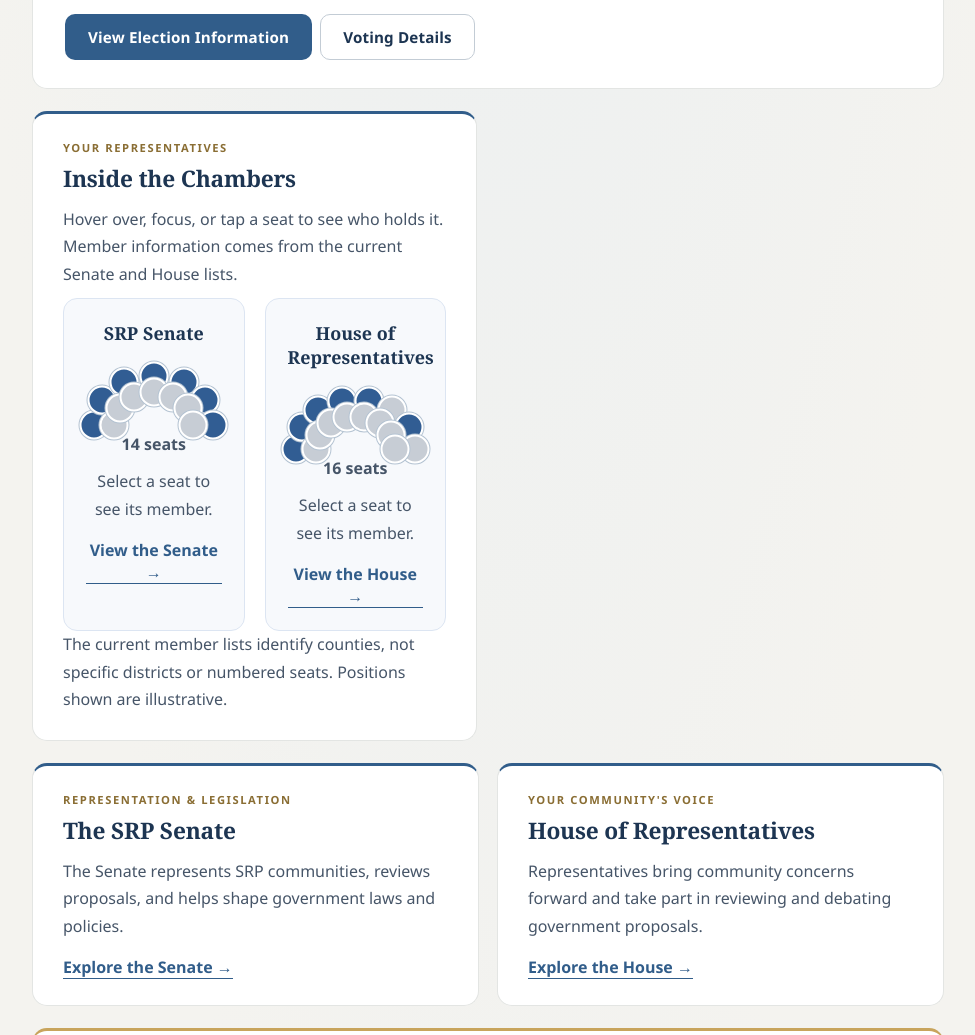
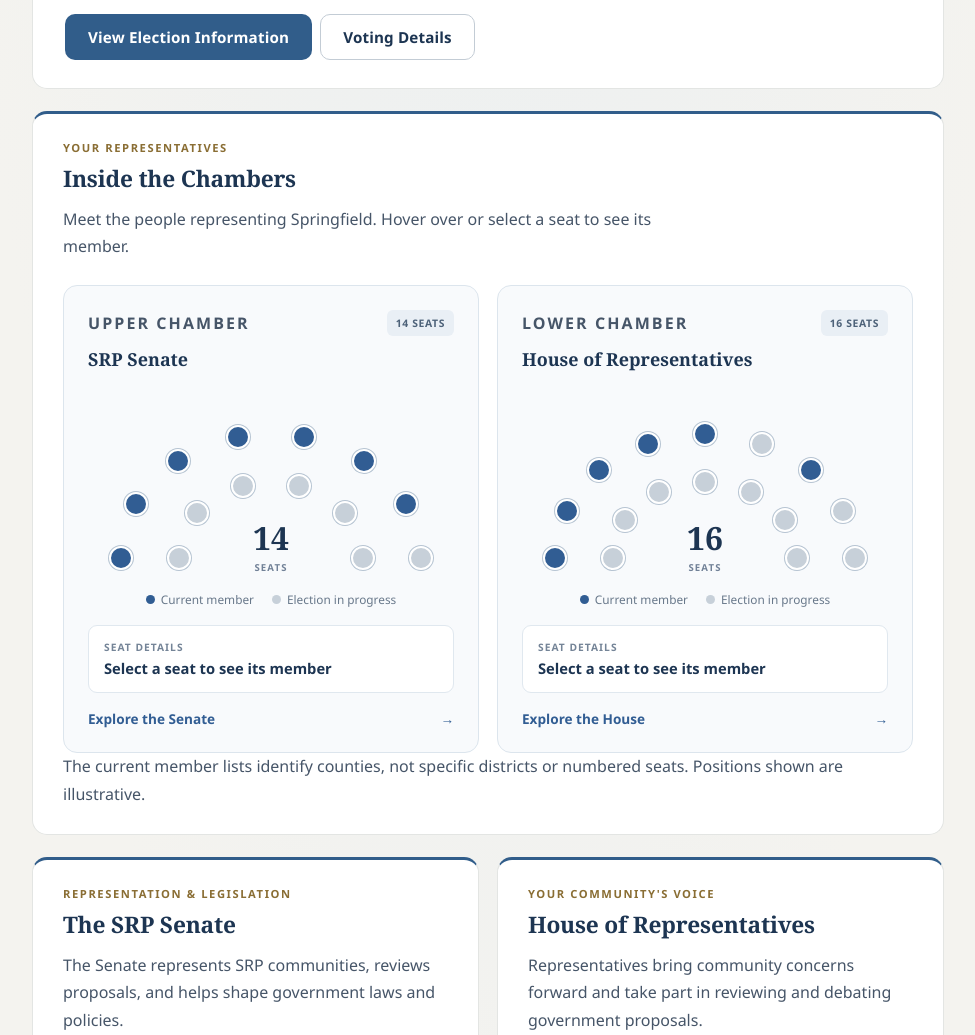
Before and after one commit to bowser78953/votingsrp, a plain HTML site: page index.html in a window 1280 px wide. Shown: the part 1783-2818 px from the top of the page, without its empty margins (152-1127 px from the left). Drawn offline with Linux system fonts and the light colour scheme.

Commit message:
Redesign homepage chamber diagrams
Co-authored-by: Copilot <223556219+Copilot@users.noreply.github.com>

```diff
--- a/app.js
+++ b/app.js
@@ -125,10 +125,10 @@ const usesCountyMap = (race, index = 0) => /^(county|counties|districts|big|2|tw
       const holder = (separator >= 0 ? text.slice(separator + 1) : text).trim();
       return { area, holder: /^(enrol+ment in progress|election in progress|vacant|n\/a)$/i.test(holder) ? "" : holder };
     }).filter(entry => entry.area || entry.holder);
-    const rows = seatCount === 14 ? [7, 7] : [8, 8];
+    const rows = seatCount === 14 ? [8, 6] : [9, 7];
     let index = 0;
     rows.forEach((count, row) => {
-      const radius = row === 0 ? 44 : 29;
+      const radius = row === 0 ? 44 : 27;
       for (let position = 0; position < count; position++, index++) {
         const member = entries[index];
         const description = member
@@ -141,7 +141,14 @@ const usesCountyMap = (race, index = 0) => /^(county|counties|districts|big|2|tw
         seat.style.left = (50 + radius * Math.cos(angle)) + "%";
         seat.style.top = (91 - radius * 1.65 * Math.sin(angle)) + "%";
         seat.setAttribute("aria-label", description);
-        const show = () => { details.textContent = description; };
+        const show = () => {
+          root.querySelectorAll(".chamber-seat").forEach(item => item.classList.toggle("selected", item === seat));
+          const label = document.createElement("span");
+          label.textContent = member && member.area ? member.area.toUpperCase() : "SEAT DETAILS";
+          const name = document.createElement("strong");
+          name.textContent = member && member.holder ? member.holder : "Election in progress";
+          details.replaceChildren(label, name);
+        };
         seat.addEventListener("mouseenter", show);
         seat.addEventListener("focus", show);
         seat.addEventListener("click", show);
--- a/index.html
+++ b/index.html
@@ -43,21 +43,21 @@
   <section class="card home-chambers" aria-labelledby="home-chambers-heading">
     <p class="home-eyebrow">YOUR REPRESENTATIVES</p>
     <h2 id="home-chambers-heading">Inside the Chambers</h2>
-    <p>Hover over, focus, or tap a seat to see who holds it. Member information comes from the current Senate and House lists.</p>
+    <p class="chambers-intro">Meet the people representing Springfield. Hover over or select a seat to see its member.</p>
     <div class="chamber-grid">
       <article class="chamber" aria-labelledby="senate-seats-heading">
-        <h3 id="senate-seats-heading">SRP Senate</h3>
-        <div id="senateSeats" class="chamber-seats"></div>
-        <p class="chamber-count">14 seats</p>
-        <p id="senateSeatDetails" class="chamber-details" aria-live="polite">Select a seat to see its member.</p>
-        <a class="more" href="senate.html">View the Senate &rarr;</a>
+        <div class="chamber-heading"><div><p class="chamber-kicker">UPPER CHAMBER</p><h3 id="senate-seats-heading">SRP Senate</h3></div><span class="chamber-badge">14 SEATS</span></div>
+        <div class="chamber-visual"><div id="senateSeats" class="chamber-seats"></div><div class="chamber-count"><strong>14</strong><span>SEATS</span></div></div>
+        <div class="chamber-legend"><span><i class="occupied"></i>Current member</span><span><i class="unfilled"></i>Election in progress</span></div>
+        <div id="senateSeatDetails" class="chamber-details" aria-live="polite"><span>SEAT DETAILS</span><strong>Select a seat to see its member</strong></div>
+        <a class="chamber-link" href="senate.html">Explore the Senate <span aria-hidden="true">&rarr;</span></a>
       </article>
       <article class="chamber" aria-labelledby="house-seats-heading">
-        <h3 id="house-seats-heading">House of Representatives</h3>
-        <div id="houseSeats" class="chamber-seats"></div>
-        <p class="chamber-count">16 seats</p>
-        <p id="houseSeatDetails" class="chamber-details" aria-live="polite">Select a seat to see its member.</p>
-        <a class="more" href="house.html">View the House &rarr;</a>
+        <div class="chamber-heading"><div><p class="chamber-kicker">LOWER CHAMBER</p><h3 id="house-seats-heading">House of Representatives</h3></div><span class="chamber-badge">16 SEATS</span></div>
+        <div class="chamber-visual"><div id="houseSeats" class="chamber-seats"></div><div class="chamber-count"><strong>16</strong><span>SEATS</span></div></div>
+        <div class="chamber-legend"><span><i class="occupied"></i>Current member</span><span><i class="unfilled"></i>Election in progress</span></div>
+        <div id="houseSeatDetails" class="chamber-details" aria-live="polite"><span>SEAT DETAILS</span><strong>Select a seat to see its member</strong></div>
+        <a class="chamber-link" href="house.html">Explore the House <span aria-hidden="true">&rarr;</span></a>
       </article>
     </div>
     <p class="chamber-note">The current member lists identify counties, not specific districts or numbered seats. Positions shown are illustrative.</p>
--- a/style.css
+++ b/style.css
@@ -25,18 +25,34 @@ table.admins td, table.admins th { text-align:left; padding:8px; border-bottom:1
 .campaign-admin-row { display:flex; flex-wrap:wrap; align-items:center; gap:8px; padding:10px 0; border-bottom:1px solid #dce5f2; }
 .campaign-admin-row strong { margin-right:auto; }
 @media (max-width:500px) { .campaign-card { flex-direction:column; } .campaign-photo { width:80px; height:80px; } }
-.chamber-grid { display:grid; grid-template-columns:repeat(2,minmax(0,1fr)); gap:20px; }
-.chamber { min-width:0; padding:22px; background:#f7f9fc; border:1px solid #dce5f2; border-radius:14px; text-align:center; }
-.chamber h3 { margin:0; }
-.chamber-seats { position:relative; width:100%; max-width:360px; aspect-ratio:2 / 1; margin:18px auto 0; }
-.chamber-seat { position:absolute; width:clamp(18px, 5vw, 29px); aspect-ratio:1; transform:translate(-50%,-50%); border:2px solid #fff; border-radius:50%; cursor:pointer; box-shadow:0 0 0 1px #b4c3d2; }
-.chamber-seat.occupied { background:#315d93; }
-.chamber-seat.unfilled { background:#c7cdd5; }
-.chamber-seat:hover,.chamber-seat:focus-visible { transform:translate(-50%,-50%) scale(1.2); }
-.chamber-count { margin:0; color:var(--navy); font-size:1.15rem; font-weight:700; }
-.chamber-details { min-height:2.8em; margin:10px 0; color:#536984; overflow-wrap:anywhere; }
-.chamber-note { color:#647286; font-size:.9rem; margin-bottom:0; }
-@media (max-width:700px) { .chamber-grid { grid-template-columns:1fr; } }
+.home-chambers { grid-column:1 / -1; }
+.chambers-intro { max-width:620px; color:#607083; }
+.chamber-grid { display:grid; grid-template-columns:repeat(2,minmax(0,1fr)); gap:18px; margin-top:24px; }
+.chamber { min-width:0; padding:24px; background:#f8fafc; border:1px solid #dce5ed; border-radius:14px; }
+.chamber-heading { display:flex; align-items:start; justify-content:space-between; gap:12px; }
+.chamber h3 { margin:0; font-size:1.2rem; }
+.chamber-kicker { margin:0 0 6px; color:#8a7041; font-size:.65rem; font-weight:800; letter-spacing:.13em; }
+.chamber-badge { flex:none; padding:6px 9px; border-radius:6px; background:#e9eff5; color:#4d6279; font-size:.65rem; font-weight:800; letter-spacing:.06em; }
+.chamber-visual { position:relative; max-width:340px; margin:22px auto 0; }
+.chamber-seats { position:relative; width:100%; aspect-ratio:2 / 1; }
+.chamber-seat { position:absolute; width:clamp(16px, 3vw, 24px); aspect-ratio:1; padding:0; transform:translate(-50%,-50%); border:2px solid #fff; border-radius:50%; cursor:pointer; box-shadow:0 0 0 1px #b6c4d2; transition:transform .15s,box-shadow .15s; }
+.chamber-seat.occupied,.chamber-legend .occupied { background:#315d93; }
+.chamber-seat.unfilled,.chamber-legend .unfilled { background:#c7d0d9; }
+.chamber-seat:hover,.chamber-seat:focus-visible,.chamber-seat.selected { z-index:1; transform:translate(-50%,-50%) scale(1.16); box-shadow:0 0 0 3px #d4ae63; }
+.chamber-count { position:absolute; bottom:0; left:50%; transform:translateX(-50%); display:grid; text-align:center; color:var(--navy); pointer-events:none; line-height:1; }
+.chamber-count strong { font:700 2rem Georgia,serif; }
+.chamber-count span { margin-top:4px; color:#718197; font-size:.6rem; font-weight:800; letter-spacing:.12em; }
+.chamber-legend { display:flex; justify-content:center; flex-wrap:wrap; gap:8px 18px; margin:18px 0; color:#68788a; font-size:.74rem; }
+.chamber-legend span { display:flex; align-items:center; gap:6px; }
+.chamber-legend i { width:9px; height:9px; border-radius:50%; }
+.chamber-details { display:flex; flex-direction:column; justify-content:center; min-height:68px; padding:12px 15px; background:#fff; border:1px solid #e0e8ef; border-radius:9px; overflow-wrap:anywhere; }
+.chamber-details span { margin-bottom:4px; color:#748497; font-size:.64rem; font-weight:800; letter-spacing:.1em; }
+.chamber-details strong { color:var(--navy); font-size:.92rem; }
+.chamber-link { display:flex; justify-content:space-between; align-items:center; margin-top:16px; color:#315d93; font-size:.85rem; font-weight:750; text-decoration:none; }
+.chamber-link:hover { text-decoration:underline; }
+.chamber-note { color:#718093; font-size:.82rem; margin:18px 0 0; }
+@media (max-width:800px) { .chamber-grid { grid-template-columns:1fr; } }
+@media (max-width:400px) { .chamber { padding:18px; } .chamber-seat { width:19px; } }
 .map-instructions { text-align:center; color:#536984; }
 #map .dist:focus { outline:none; }
 #map .dist:focus-visible { outline:none; }
```
